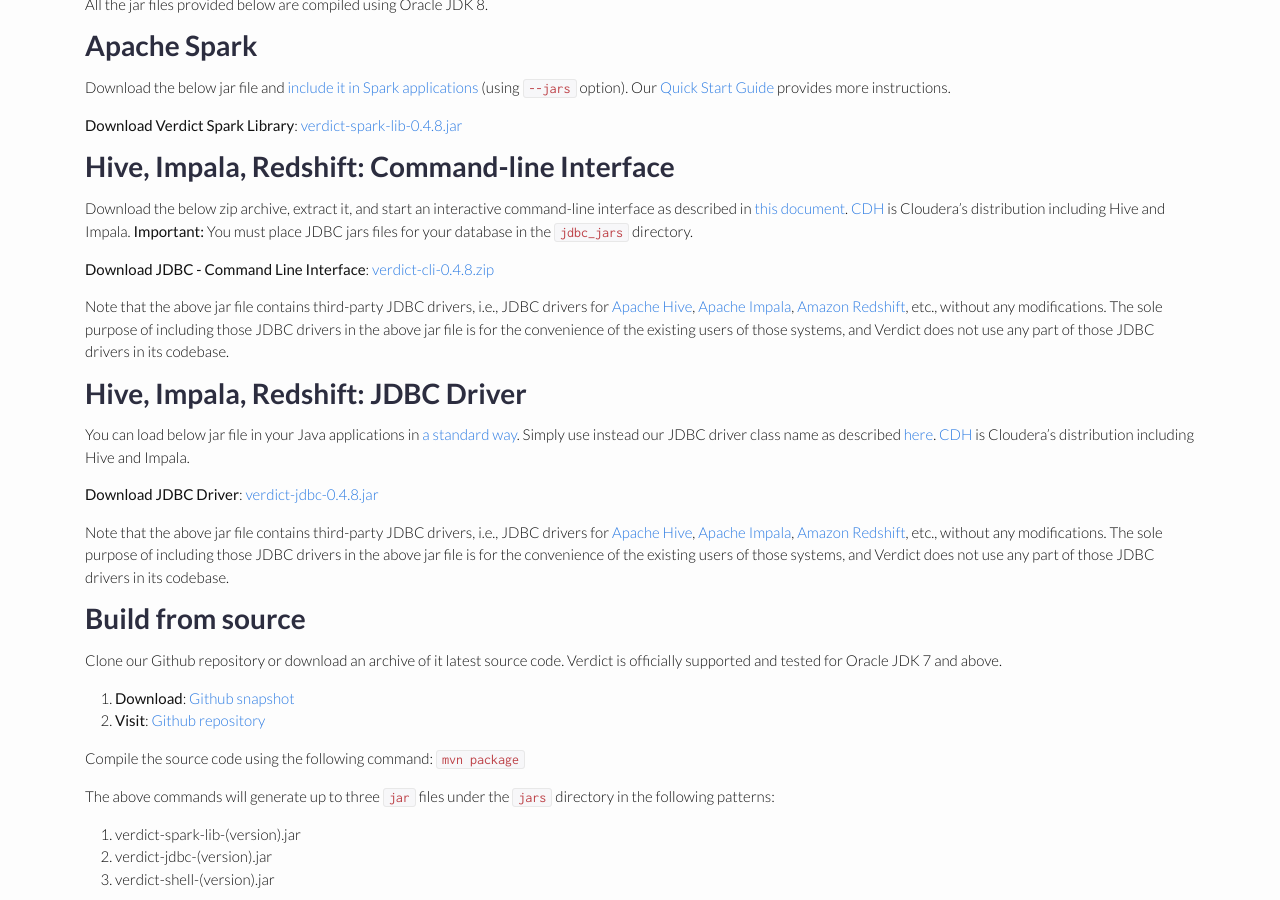
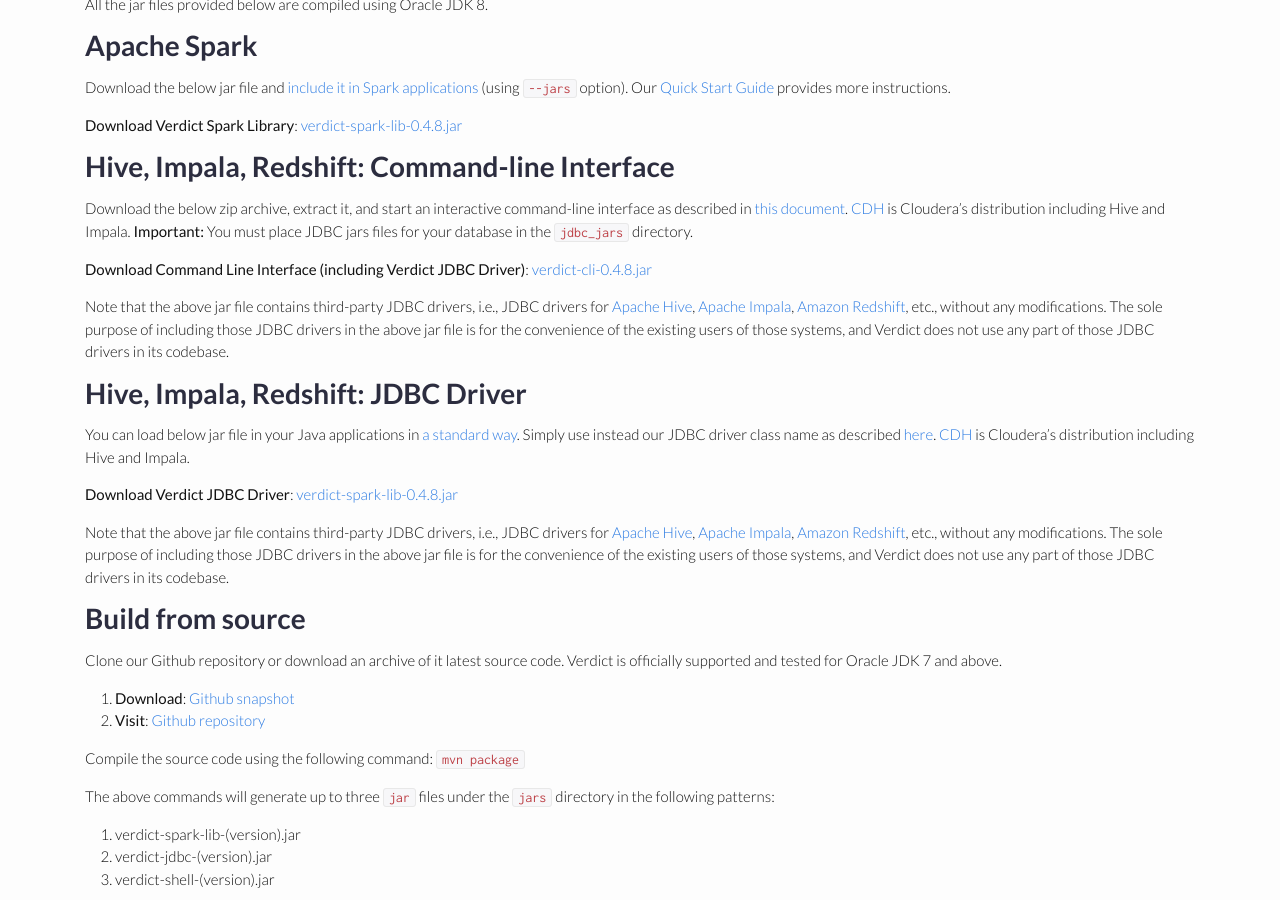
Before and after one commit to verdict-project/verdict-project.github.io, a Jekyll site: the page built from download/index.md, in a window 1280 px wide and 900 px high, scrolled down 528 px. Built offline with Jekyll 4.4.1, drawn with Linux system fonts in a browser that asks for light colours; nearby versions of some CDN libraries.

Commit message:
version updated to 0.4.8

```diff
--- a/_config.yml
+++ b/_config.yml
@@ -17,12 +17,12 @@
 twitter_username: jekyllrb
 url: http://verdictdb.org/
 verdict_jdbc:
-  family: JDBC Driver
-  name: verdict-jdbc-0.4.8.jar
+  family: Verdict JDBC Driver
+  name: verdict-spark-lib-0.4.8.jar
   url: https://sourceforge.net/projects/verdict/files/0.4/verdict-jdbc-0.4.8.jar/download
 verdict_shell:
-  family: JDBC - Command Line Interface
-  name: verdict-cli-0.4.8.zip
+  family: Command Line Interface (including Verdict JDBC Driver)
+  name: verdict-cli-0.4.8.jar
   url: https://sourceforge.net/projects/verdict/files/0.4/verdict-cli-0.4.8.zip/download
 verdict_spark:
   family: Verdict Spark Library
```
